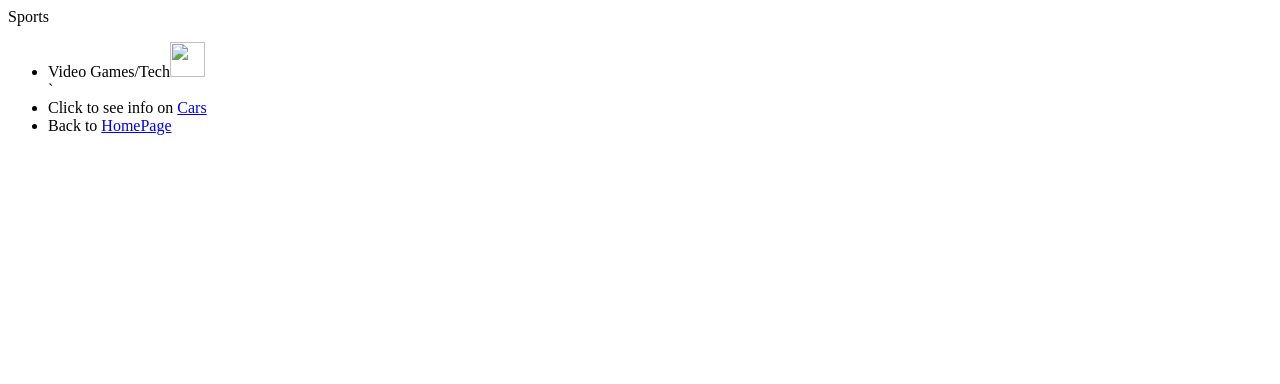
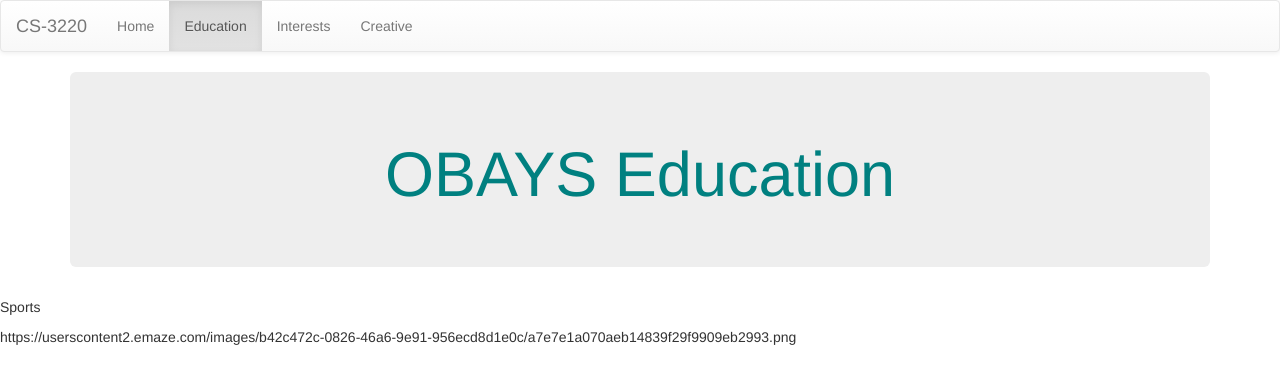
Before and after one commit to leonardoobay/CS-3220, a plain HTML site: page education.html in a window 1280 px wide. Drawn offline with nearby package versions, Linux system fonts and the light colour scheme.

Commit message:
education page been updated

```diff
--- a/education.html
+++ b/education.html
@@ -1,9 +1,40 @@
 <DOCTYPE! HTML="ENG">
 <html>
 	<head>
-		<title>Sports Page </title>
+		    <title>Education Page</title>
+    <!-- <link href="css/styles.css" rel="stylesheet" type="text/css">	-->
+    <!-- Latest compiled and minified CSS -->
+    <link rel="stylesheet" href="https://maxcdn.bootstrapcdn.com/bootstrap/3.3.7/css/bootstrap.min.css" integrity="sha384-BVYiiSIFeK1dGmJRAkycuHAHRg32OmUcww7on3RYdg4Va+PmSTsz/K68vbdEjh4u" crossorigin="anonymous">
+    <!-- Optional theme -->
+    <link rel="stylesheet" href="https://maxcdn.bootstrapcdn.com/bootstrap/3.3.7/css/bootstrap-theme.min.css" integrity="sha384-rHyoN1iRsVXV4nD0JutlnGaslCJuC7uwjduW9SVrLvRYooPp2bWYgmgJQIXwl/Sp" crossorigin="anonymous">
+    <!-- Latest compiled and minified JavaScript -->
+    <script src="https://maxcdn.bootstrapcdn.com/bootstrap/3.3.7/js/bootstrap.min.js" integrity="sha384-Tc5IQib027qvyjSMfHjOMaLkfuWVxZxUPnCJA7l2mCWNIpG9mGCD8wGNIcPD7Txa" crossorigin="anonymous"></script>
+
+        <nav class="navbar navbar-default">
+        <div class="container-fluid">
+            <!-- Logo -->
+            <div class="navbar-header"> <a href="#" class="navbar-brand">CS-3220</a> </div>
+            <!-- Menu Items -->
+            <div>
+                <ul class="nav navbar-nav">
+                    <li><a href="#">Home</a></li>
+                    <li class="active"><a href="#">Education</a></li>
+                    <li><a href="#">Interests</a></li>
+                    <li><a href="#">Creative</a></li>
+                </ul>
+            </div>
+        </div>
+    </nav>
 
 
+    <div class="container"  >
+       <div class="jumbotron ">
+
+                 <h1 class="text-center"style ="color:teal">
+            OBAYS Education
+        </h1>
+</div>
+        </div>
 	</head>
 		<header> Sports </header>
 
@@ -13,33 +44,12 @@
 			</p>
 			</div>
 
-			<div id="list">
+
 				<p>
-					<ul>
-						<!-- video games is how you make a clickable image to another link -->
-
-						<li>
-							Video Games/Tech<a href="https://www.youtube.com/channel/UCGPeTNWwKKIcQr3x9ElJhOg"><img src = "ImageGoesHere.png" height = "35" center></a>
-
-						</li>
-				`
-
-						<li>
-							Click to see info on <a href="http://en.wikipedia.org/wiki/History_of_theatre">Cars</a>
-						</li>
-						<!-- Back to home is how you make a clickable link using words -->
-						<li>
-							Back to <a href="http://en.wikipedia.org/wiki/History_of_theatre">HomePage</a>
-
-						</li>
-
-
-
-
-					</ul>
+					https://userscontent2.emaze.com/images/b42c472c-0826-46a6-9e91-956ecd8d1e0c/a7e7e1a070aeb14839f29f9909eb2993.png
 
 				</p>
-			</div>
+
 
 
 		</body>
```
Also changed, not shown: index.html (+16 -12 lines).
